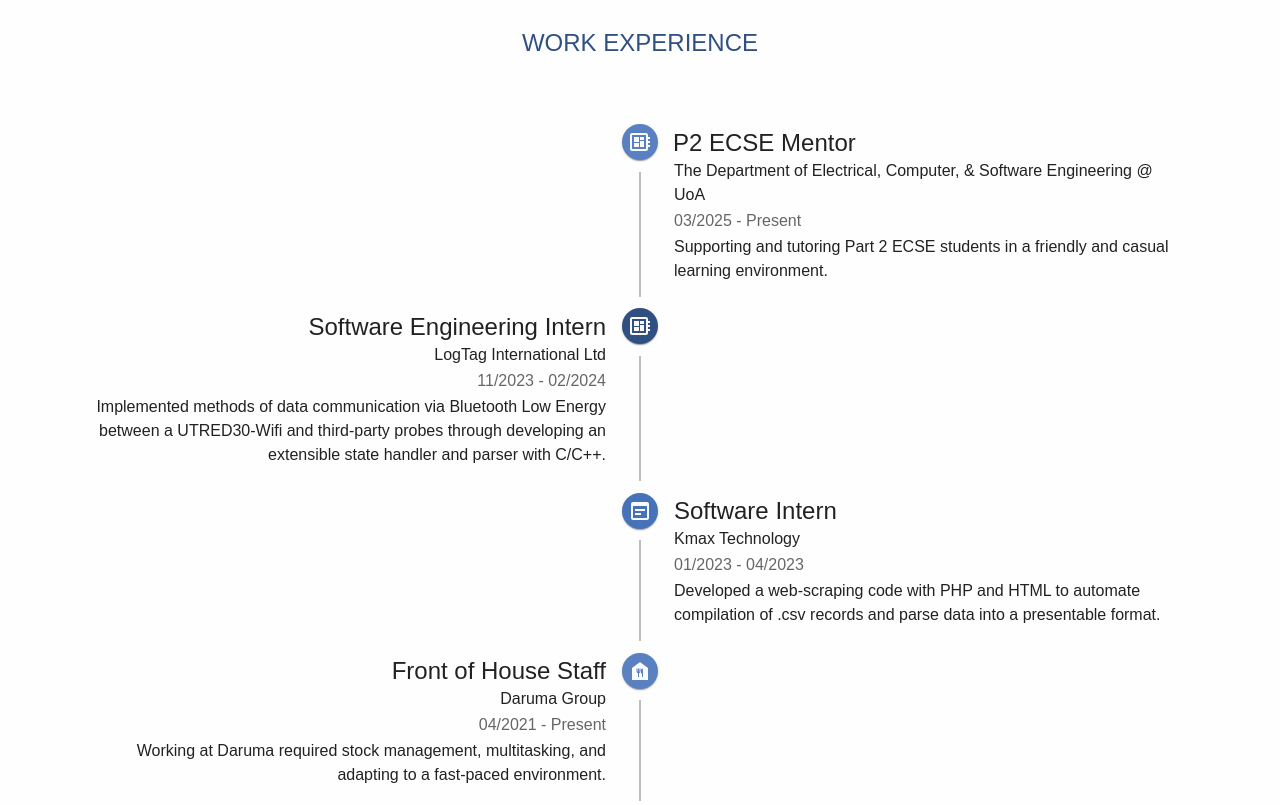
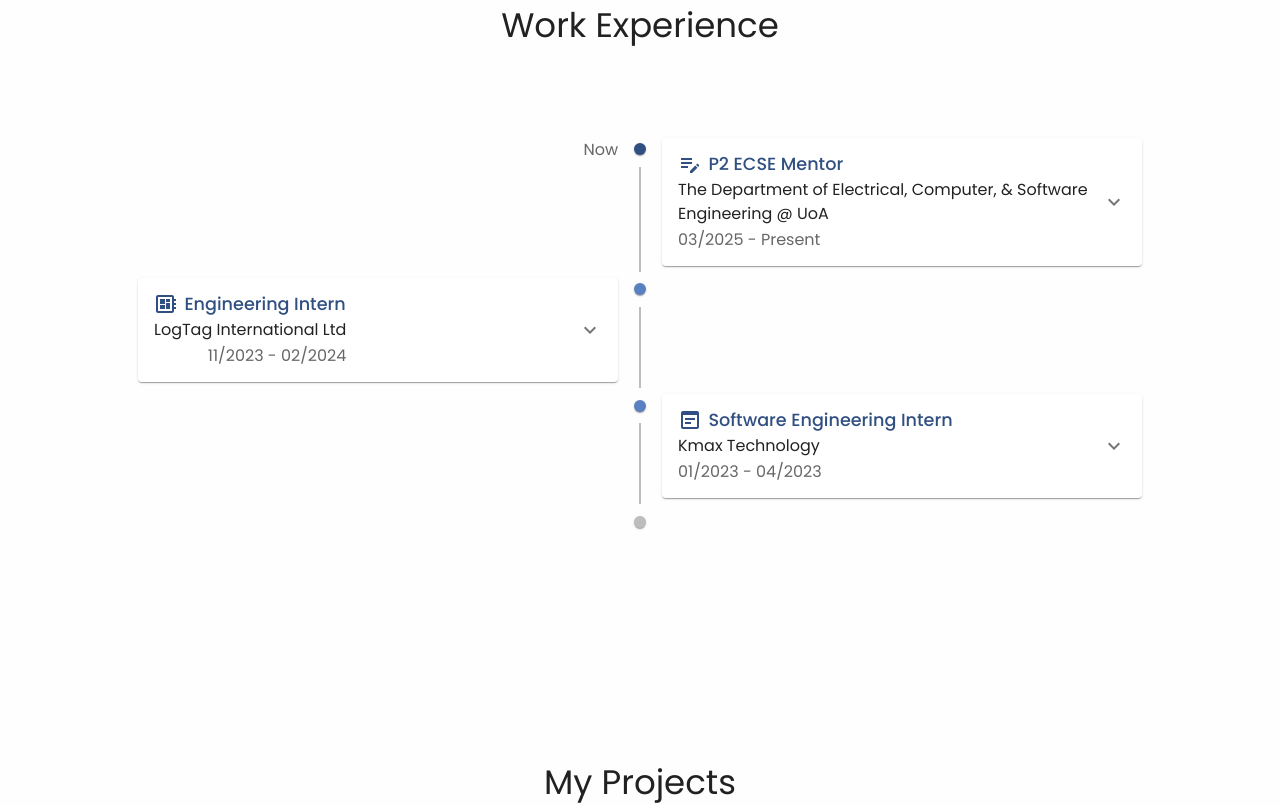
Before and after one commit to tpo920/my-portfolio, a React (Vite) app: page / in a window 1280 px wide. Shown: the part 900-1705 px from the top of the page. Built offline with nearby package versions, Linux system fonts and the light colour scheme; a web font is replaced by a local one.

Commit message:
feat/Work experience revamp

```diff
--- a/src/main.jsx
+++ b/src/main.jsx
@@ -5,7 +5,7 @@
 
 const theme = createTheme({
   typography: {
-    fontFamily: ["sans-serif", "Poppins"].join(",")
+    fontFamily: ["Poppins"].join(",")
   },
   palette: {
     background: {
--- a/src/pages/Experience.jsx
+++ b/src/pages/Experience.jsx
@@ -1,5 +1,5 @@
-import { useEffect } from "react";
-import { Box, Typography, Container } from "@mui/material";
+import { useEffect, useState } from "react";
+import { Box, Typography, Accordion, AccordionSummary, AccordionDetails } from "@mui/material";
 import { useInView } from "react-intersection-observer";
 import {
   Timeline,
@@ -7,14 +7,21 @@
   TimelineSeparator,
   TimelineConnector,
   TimelineContent,
-  TimelineDot
+  TimelineDot,
+  TimelineOppositeContent
 } from "@mui/lab";
 import DeveloperBoardIcon from "@mui/icons-material/DeveloperBoard";
 import WysiwygIcon from "@mui/icons-material/Wysiwyg";
-import FoodBankIcon from "@mui/icons-material/FoodBank";
+import EditNoteIcon from '@mui/icons-material/EditNote';
+import ExpandMoreIcon from '@mui/icons-material/ExpandMore';
 
 function Experience({ onScrollChange }) {
   const { ref: myRef, inView: experienceView } = useInView({ threshold: 0.2 });
+  const [expanded, setExpanded] = useState('')
+
+  const handleChange = (panel) => (event, newExpanded) => {
+    setExpanded(newExpanded ? panel : false);
+  };
 
   // Set NavBar to experience tab
   useEffect(() => {
@@ -30,115 +37,151 @@
       id="experience"
       sx={{
         width: "100%",
-        minHeight: "140vh",
+        minHeight: "100vh",
         display: "flex",
         flexDirection: "column",
         alignItems: "center",
-        justifyContent: "center"
+        justifyContent: "center",
       }}
     >
-      <Typography variant="h5" color="primary.dark">
-        WORK EXPERIENCE
+      <Box
+        sx={{
+          alignItems: "center",
+          justifyContent: "center",
+          textAlign: "center"
+        }}>
+        <Typography variant="h4" sx={{ fontFamily: "Poppins", mb: "5rem" }}>
+          Work Experience
         </Typography>
-      <Container sx={{ justifyContent: "center", display: "flex", mt: "2rem" }}>
         <Timeline position="alternate">
           <TimelineItem>
+            <TimelineOppositeContent color="text.secondary">
+              Now
+            </TimelineOppositeContent>
             <TimelineSeparator>
-              <TimelineDot sx={{ backgroundColor: "primary.light" }}>
-                <DeveloperBoardIcon />
-              </TimelineDot>
+              <TimelineDot sx={{ backgroundColor: "primary.dark" }} />
               <TimelineConnector />
             </TimelineSeparator>
-            <TimelineContent sx={{ py: "14px" }}>
-              <Typography variant="h5" sx={{ ml: "-1px" }}>
+            <TimelineContent>
+              <Accordion expanded={expanded === 'panel1'} onChange={handleChange('panel1')}>
+                <AccordionSummary
+                  expandIcon={<ExpandMoreIcon />}
+                  aria-controls="panel1-content"
+                  id="panel1-header"
+                >
+                  <Box sx={{
+                    display: "flex",
+                    flexDirection: "column",
+                  }}>
+                    <Box sx={{ display: "flex", alignItems: "center" }}>
+                      <EditNoteIcon sx={{ color: "primary.dark", mr: "0.4rem" }} />
+                      <Typography variant="h6" sx={{ color: "primary.dark", fontFamily: "Poppins", fontSize: "1.1rem" }}>
                         P2 ECSE Mentor
                       </Typography>
+                    </Box>
                     <Typography variant="h7" color="text.primary">
                       The Department of Electrical, Computer, & Software Engineering @ UoA
                     </Typography>
                     <Typography variant="subtitle1" color="text.secondary">
                       03/2025 - Present
                     </Typography>
-              <Typography>
-                Supporting and tutoring Part 2 ECSE students in a friendly and casual learning
-                environment.
+                  </Box>
+                </AccordionSummary>
+                <AccordionDetails>
+                  <Typography variant="body2">
+                    Supporting and tutoring Part 2 ECSE students in a friendly and casual learning environment.
                   </Typography>
+                </AccordionDetails>
+              </Accordion>
             </TimelineContent>
           </TimelineItem>
           <TimelineItem>
             <TimelineSeparator>
-              <TimelineDot sx={{ backgroundColor: "primary.dark" }}>
-                <DeveloperBoardIcon />
-              </TimelineDot>
+              <TimelineDot sx={{ backgroundColor: "primary.light" }} />
               <TimelineConnector />
             </TimelineSeparator>
-            <TimelineContent sx={{ py: "14px" }}>
-              <Typography variant="h5" sx={{ ml: "-1px" }}>
-                Software Engineering Intern
+            <TimelineContent>
+              <Accordion sx={{ maxWidth: "60rem" }} expanded={expanded === 'panel2'} onChange={handleChange('panel2')}>
+                <AccordionSummary
+                  expandIcon={<ExpandMoreIcon />}
+                  aria-controls="panel2-content"
+                  id="panel2-header"
+                >
+                  <Box sx={{
+                    display: "flex",
+                    flexDirection: "column",
+                  }}>
+                    <Box sx={{ display: "flex", alignItems: "center" }}>
+                      <DeveloperBoardIcon sx={{ color: "primary.dark", mr: "0.4rem" }} />
+                      <Typography variant="h6" sx={{ color: "primary.dark", fontFamily: "Poppins", fontSize: "1.1rem" }}>
+                        Engineering Intern
                       </Typography>
+                    </Box>
                     <Typography variant="h7" color="text.primary">
                       LogTag International Ltd
                     </Typography>
-              <Typography variant="subtitle1" color="text.secondary">
+                    <Typography variant="subtitle1" color="text.secondary" >
                       11/2023 - 02/2024
                     </Typography>
-              <Typography>
-                Implemented methods of data communication via Bluetooth Low Energy between a
-                UTRED30-Wifi and third-party probes through developing an extensible state handler
-                and parser with C/C++.
+                  </Box>
+                </AccordionSummary>
+                <AccordionDetails>
+                  <Typography variant="body2">
+                    Implemented methods of data communication via Bluetooth Low Energy between
+                    a UTRED30-Wifi and third-party probes through developing an extensible state
+                    handler and parser with C/C++.
                   </Typography>
+                </AccordionDetails>
+              </Accordion>
             </TimelineContent>
           </TimelineItem>
           <TimelineItem>
             <TimelineSeparator>
-              <TimelineDot sx={{ backgroundColor: "primary.main" }}>
-                <WysiwygIcon />
-              </TimelineDot>
+              <TimelineDot sx={{ backgroundColor: "primary.light" }} />
               <TimelineConnector />
             </TimelineSeparator>
-            <TimelineContent sx={{ py: "14px" }}>
-              <Typography variant="h5">Software Intern</Typography>
+            <TimelineContent>
+              <Accordion sx={{ maxWidth: "60rem" }} expanded={expanded === 'panel3'} onChange={handleChange('panel3')}>
+                <AccordionSummary
+                  expandIcon={<ExpandMoreIcon />}
+                  aria-controls="panel3-content"
+                  id="panel3-header"
+                >
+                  <Box sx={{
+                    display: "flex",
+                    flexDirection: "column",
+                  }}>
+                    <Box sx={{ display: "flex", alignItems: "center" }}>
+                      <WysiwygIcon sx={{ color: "primary.dark", mr: "0.4rem" }} />
+                      <Typography variant="h6" sx={{ color: "primary.dark", fontFamily: "Poppins", fontSize: "1.1rem" }}>
+                        Software Engineering Intern
+                      </Typography>
+                    </Box>
                     <Typography variant="h7" color="text.primary">
                       Kmax Technology
                     </Typography>
                     <Typography variant="subtitle1" color="text.secondary">
                       01/2023 - 04/2023
                     </Typography>
-              <Typography>
-                Developed a web-scraping code with PHP and HTML to automate compilation of .csv
-                records and parse data into a presentable format.
+                  </Box>
+                </AccordionSummary>
+                <AccordionDetails>
+                  <Typography variant="body2">
+                    Developed a web-scraping code with PHP and HTML to automate compilation of .csv records and parse data
+                    into a presentable format.
                   </Typography>
+                </AccordionDetails>
+              </Accordion>
             </TimelineContent>
           </TimelineItem>
           <TimelineItem>
             <TimelineSeparator>
-              <TimelineDot sx={{ backgroundColor: "primary.light" }}>
-                <FoodBankIcon />
-              </TimelineDot>
-              <TimelineConnector />
-            </TimelineSeparator>
-            <TimelineContent sx={{ py: "14px" }}>
-              <Typography variant="h5">Front of House Staff</Typography>
-              <Typography variant="h7" color="text.primary">
-                Daruma Group
-              </Typography>
-              <Typography variant="subtitle1" color="text.secondary">
-                04/2021 - Present
-              </Typography>
-              <Typography>
-                Working at Daruma required stock management, multitasking, and adapting to a
-                fast-paced environment.
-              </Typography>
-            </TimelineContent>
-          </TimelineItem>
-          <TimelineItem>
-            <TimelineSeparator>
-              <TimelineDot sx={{ backgroundColor: "primary.main" }} />
+              <TimelineDot />
             </TimelineSeparator>
             <TimelineContent />
           </TimelineItem>
         </Timeline>
-      </Container>
+      </Box>
     </Box>
   );
 }
--- a/src/pages/Home.jsx
+++ b/src/pages/Home.jsx
@@ -64,7 +64,7 @@
                 Software Engineering Student @ The University of Auckland
               </Typography>
               <Divider sx={{ width: "40%", color: "primary.main" }} />
-              <Typography variant="body1" sx={{ mt: "1rem", fontSize: "0.9rem" }}>
+              <Typography variant="body1" sx={{ mt: "1rem", fontSize: "0.8rem" }}>
                 I am an ambitious software engineering student eager to gain real-world experience
                 and to advance my technical and soft skills. This industry is an exciting career
                 path for me as it enables me to think outside the box and work within a
--- a/src/pages/Projects.jsx
+++ b/src/pages/Projects.jsx
@@ -29,8 +29,8 @@
         mt: "1rem"
       }}
     >
-      <Typography variant="h5" color="primary.dark">
-        PROJECTS
+      <Typography variant="h4" sx={{ fontFamily: "Poppins" }}>
+        My Projects
       </Typography>
       <Box sx={{ justifyContent: "center", display: "flex" }}>
         <Grid container spacing={2} p={3}>
```
Lines whose indentation alone changed are shown as unchanged.
